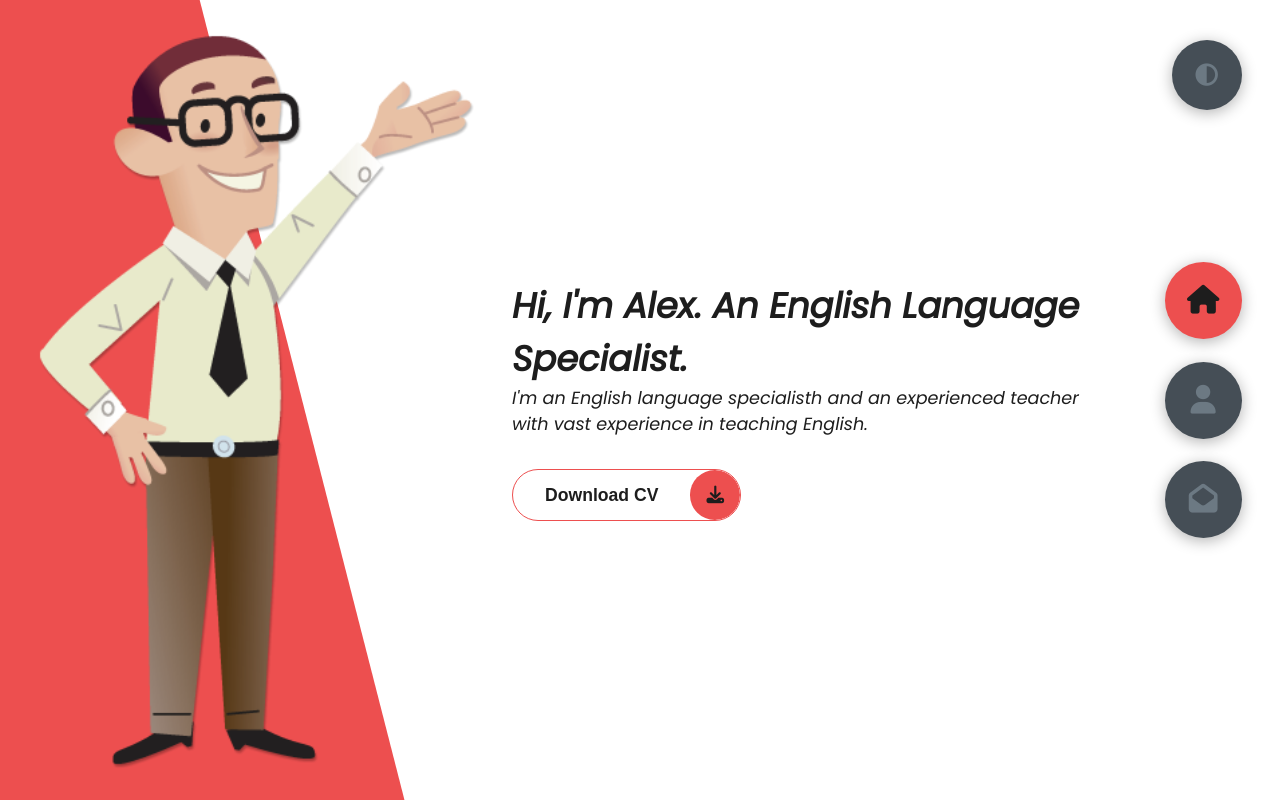
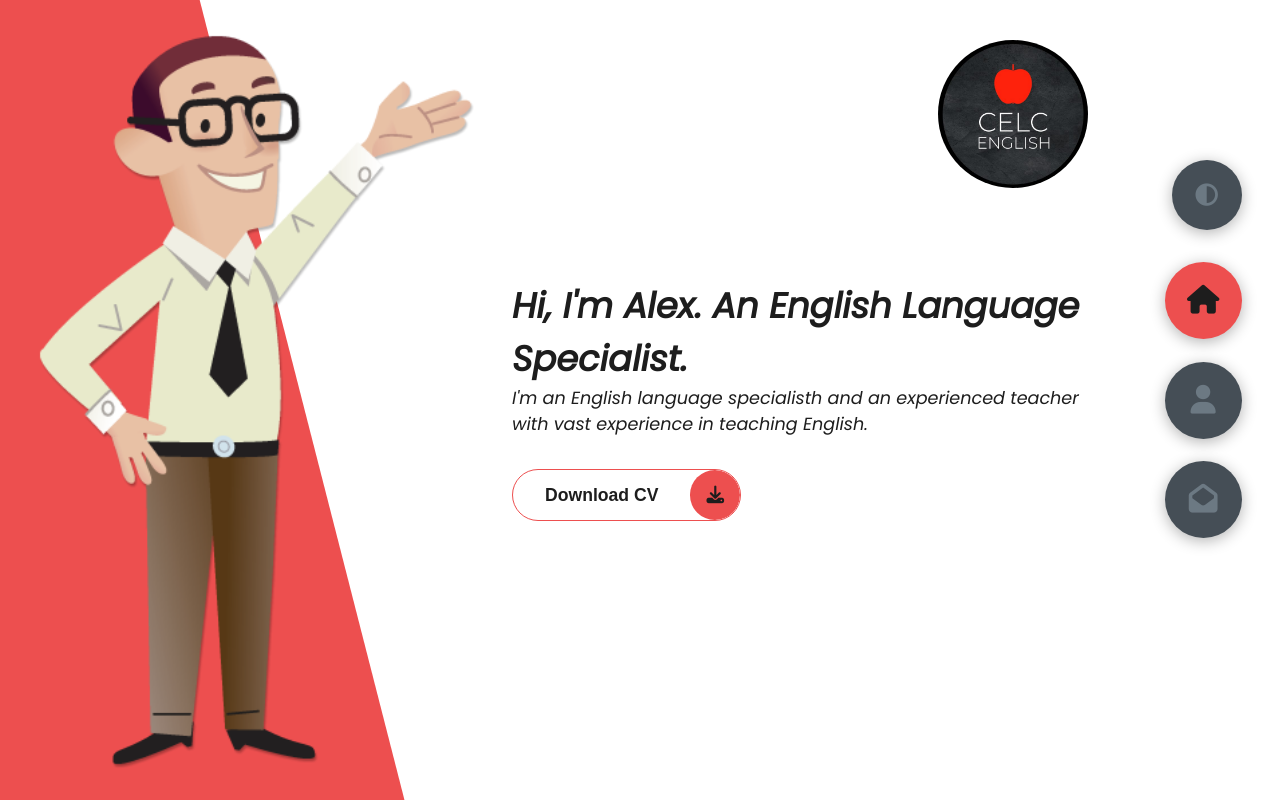
Before and after one commit to KhalilRehman/rportfolio, a plain HTML site: page index.html in a window 1280 px wide. Drawn offline with Linux system fonts and the light colour scheme.

Commit message:
added logo

```diff
--- a/index.html
+++ b/index.html
@@ -24,6 +24,9 @@
                     </div>
             </div>
             <div class="right-header">
+                <div class="logo">
+                    <img src="img/logo.jpg" alt="Main">
+                </div>
                 <h1 class="name">Hi, I'm <span class="name">Alex.</span>
                     An English Language Specialist.
                 </h1>
--- a/styles/styles.scss
+++ b/styles/styles.scss
@@ -19,6 +19,7 @@
 }*/
 :root {
     --color-primary:  #ffffff;
+    // --color-secondary: #fe220c; log apple's color
     --color-secondary: #ed4f4f;
     --color-white: #1d1d1d;
     --color-black: #000000;
@@ -165,7 +166,7 @@ section{
 }
 
 .btn-theme{
-    top: 5%;
+    top: 20%;
     right: 3%;
     width: 70px;
     height: 70px;
@@ -176,7 +177,7 @@ section{
     display: flex;
     justify-content: center;
     align-items: center;
-    box-shadow: 0 3px 15px rgba(0, 0, 0, .3);
+    box-shadow: var(--box-shadow-1);
     transition: all .1s ease-in-out;
     &:active{
         transform: translateY(-4px);
@@ -185,23 +186,17 @@ section{
         font-size: 1.4rem;
         color: var(--color-gray1);
     }
+}
 
-    /*padding: 1rem;
-    cursor: pointer;
-    background-color: var(--color-gray3);
-    width: 55px;
-    height: 55px;
-    border-radius: 50%;
-    display: flex;
-    justify-content: center;
-    align-items: center;
-    margin: .7rem 0;
-    box-shadow: 0 3px 15px rgba(0, 0, 0, .5);
-    i{
-        font-size: 1.2rem;
-        color: var(--color-gray1);
-        pointer-events: none;
-    }*/
+.logo{
+    top: 5%;
+    position: fixed;
+    right: 15%;
+    z-index: 10;
+    img{
+        width: 150px;
+        border-radius: 50%;
+    }
 }
 
 .header-content{
```
Also changed, not shown: img/logo.jpg (added), styles/styles.css, 1 other file.
